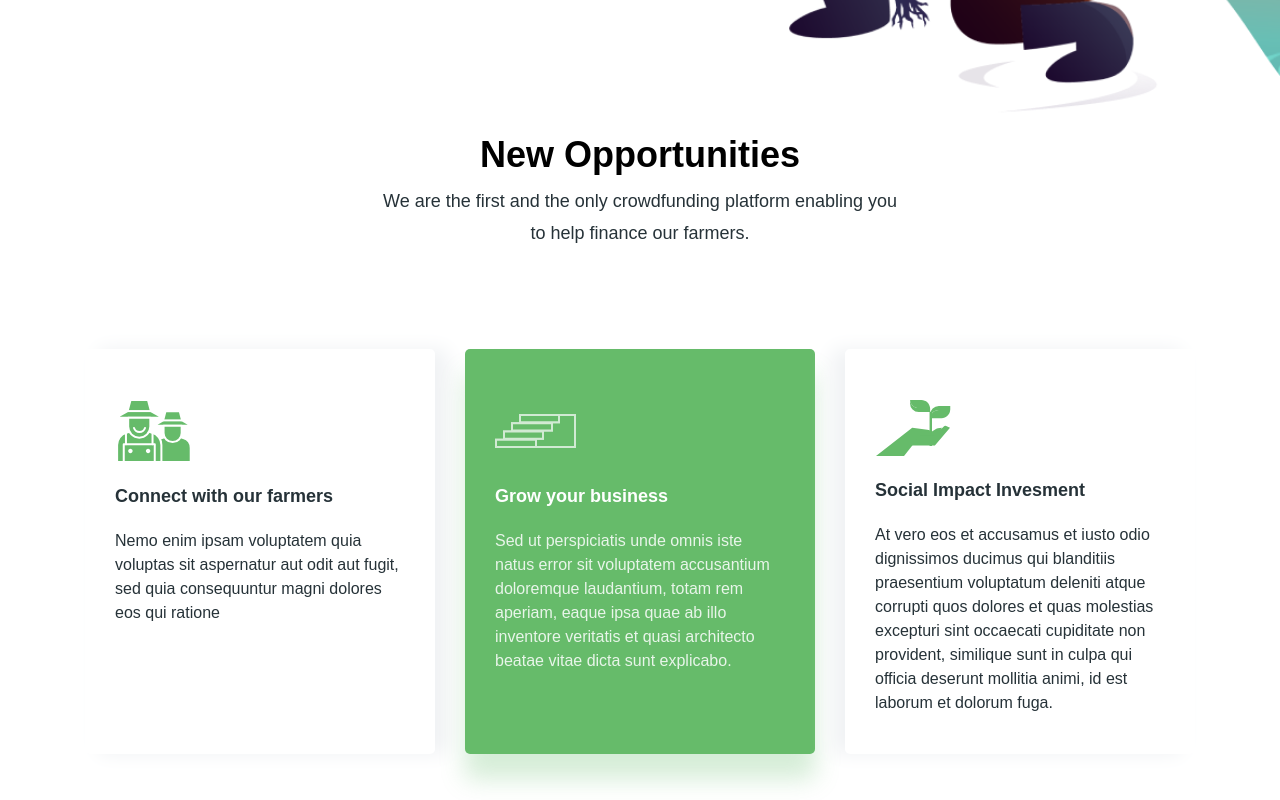
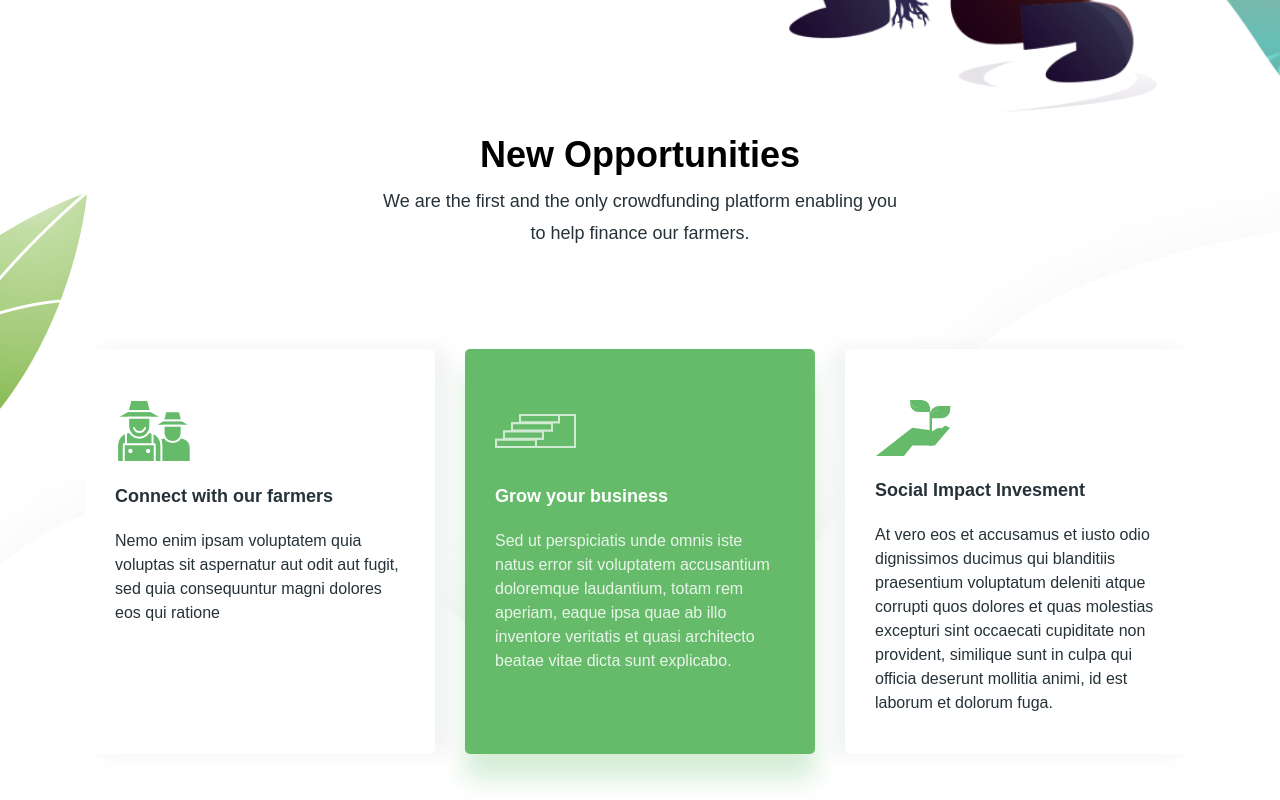
Before and after one commit to kapitoxa/zou-farm-landing, a website: page src/index.html in a window 1280 px wide. Shown: the part 720-1520 px from the top of the page. Drawn offline with nearby package versions, Linux system fonts and the light colour scheme; files that its build step writes are made by us from their sources; files whose address does not match are found by name; a web font is replaced by a local one.

Commit message:
fixed path to bg image of section 'opportunities'

```diff
--- a/src/sass/blocks/_opportunitie.scss
+++ b/src/sass/blocks/_opportunitie.scss
@@ -1,6 +1,6 @@
 .opportunitie {
     min-height: 810px;
-    background: url("../../img/opportunitie-bg.png") center top no-repeat;
+    background: url("../img/opportunitie-bg.png") center top no-repeat;
     &__divider {
         margin: 104px 0 82px 0;
         height: 2px;
```
Also changed, not shown: dist/css/style.min.css.
